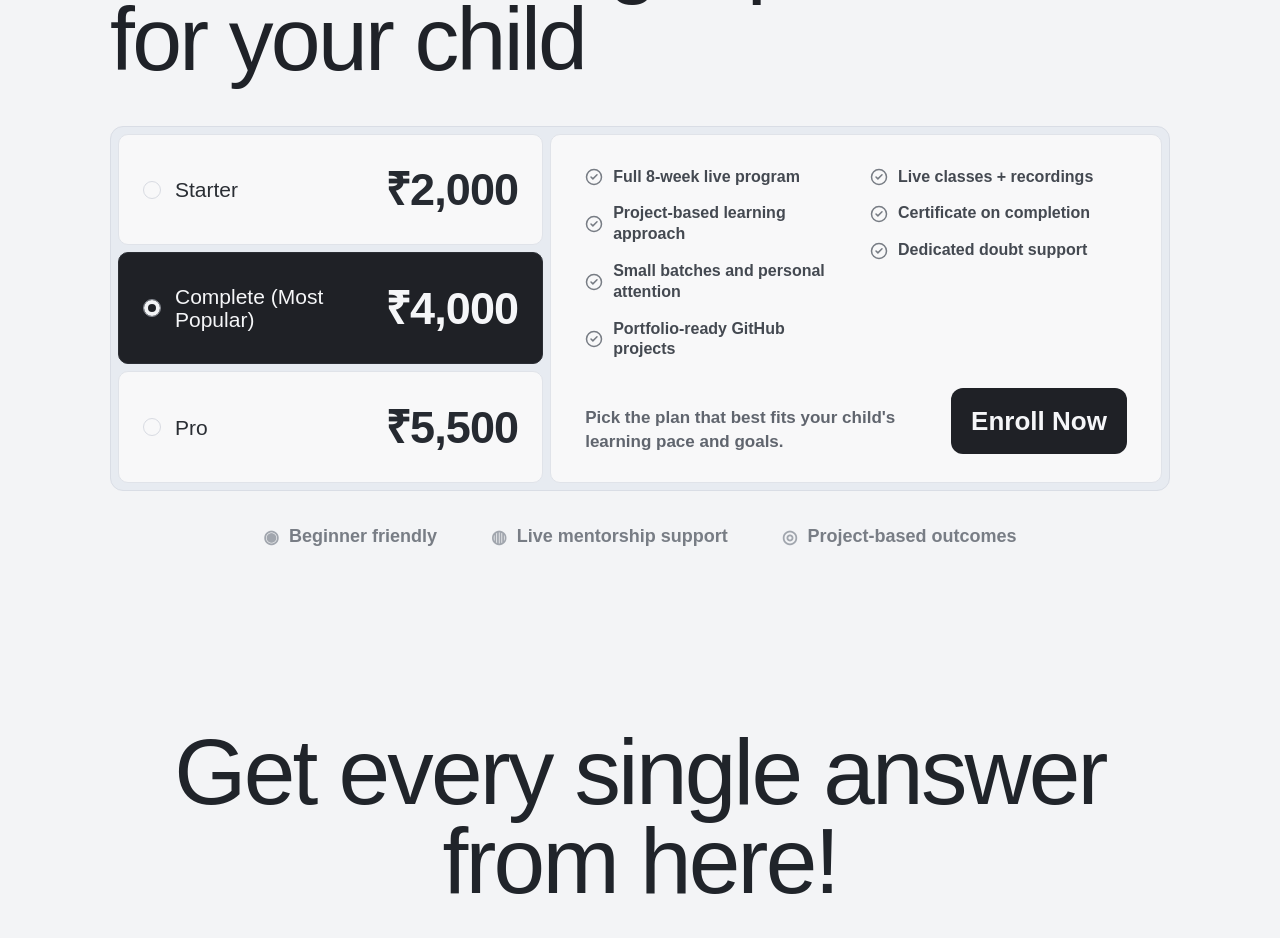
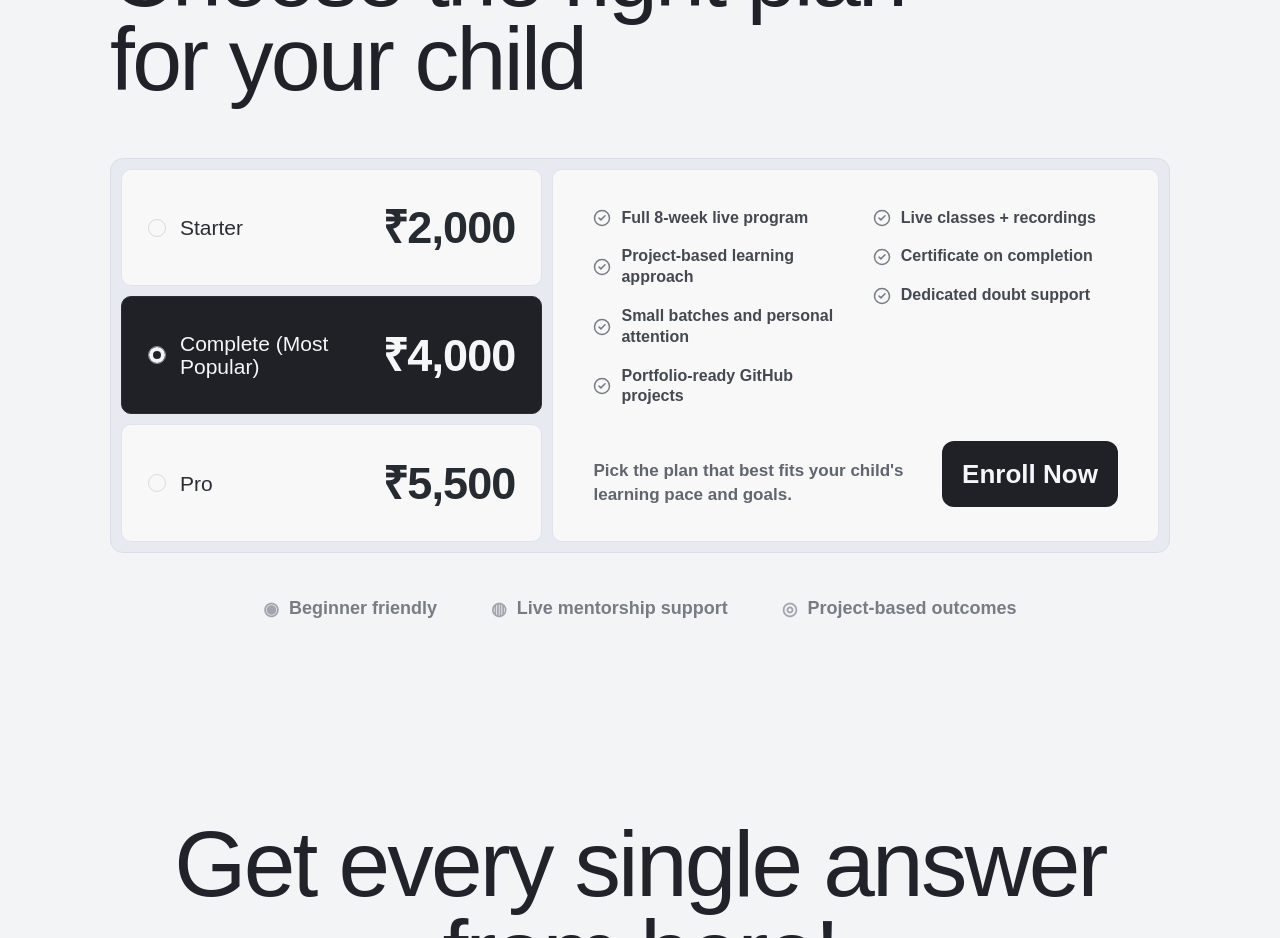
Before and after one commit to Gautham28/localhost-classes, a React (Vite) app: page / in a window 1280 px wide. Shown: the part 5520-6458 px from the top of the page. Built offline with nearby package versions, Linux system fonts and the light colour scheme; a web font is replaced by a local one.

Commit message:
adjusted padding and margin values in pricing section for improved layout consistency

```diff
--- a/src/App.css
+++ b/src/App.css
@@ -893,7 +893,7 @@ body {
 }
 
 .pricing-section {
-  padding: 84px 0 96px;
+  padding: 104px 0 116px;
   background: #f3f4f6;
   color: #1f2126;
 }
@@ -917,20 +917,20 @@ body {
 }
 
 .pricing-box {
-  margin-top: 44px;
+  margin-top: 56px;
   border: 1px solid #d9dde5;
   border-radius: 13px;
   background: #e7ebf1;
-  padding: 7px;
+  padding: 10px;
   display: grid;
   grid-template-columns: minmax(0, 0.82fr) minmax(0, 1.18fr);
-  gap: 7px;
+  gap: 10px;
 }
 
 .plan-list {
   display: flex;
   flex-direction: column;
-  gap: 7px;
+  gap: 10px;
   height: 100%;
 }
 
@@ -938,7 +938,7 @@ body {
   border-radius: 10px;
   border: 1px solid #e0e3e9;
   background: #f8f8f9;
-  padding: 18px 24px;
+  padding: 22px 26px;
   display: grid;
   grid-template-columns: auto minmax(0, 1fr) auto;
   align-items: center;
@@ -1005,17 +1005,17 @@ body {
   border-radius: 10px;
   border: 1px solid #e0e3e9;
   background: #f8f8f9;
-  padding: 32px 34px 28px;
+  padding: 38px 40px 34px;
   display: flex;
   flex-direction: column;
   justify-content: space-between;
-  gap: 28px;
+  gap: 34px;
 }
 
 .feature-columns {
   display: grid;
   grid-template-columns: repeat(2, minmax(0, 1fr));
-  gap: 18px 28px;
+  gap: 22px 34px;
 }
 
 .feature-columns ul {
@@ -1024,7 +1024,7 @@ body {
   list-style: none;
   display: flex;
   flex-direction: column;
-  gap: 16px;
+  gap: 18px;
 }
 
 .feature-columns li {
@@ -1057,7 +1057,7 @@ body {
   display: flex;
   align-items: flex-end;
   justify-content: space-between;
-  gap: 24px;
+  gap: 32px;
 }
 
 .pricing-note-row p {
@@ -1082,7 +1082,7 @@ body {
 }
 
 .pricing-trust {
-  margin-top: 32px;
+  margin-top: 42px;
   display: flex;
   justify-content: center;
   align-items: center;
```
